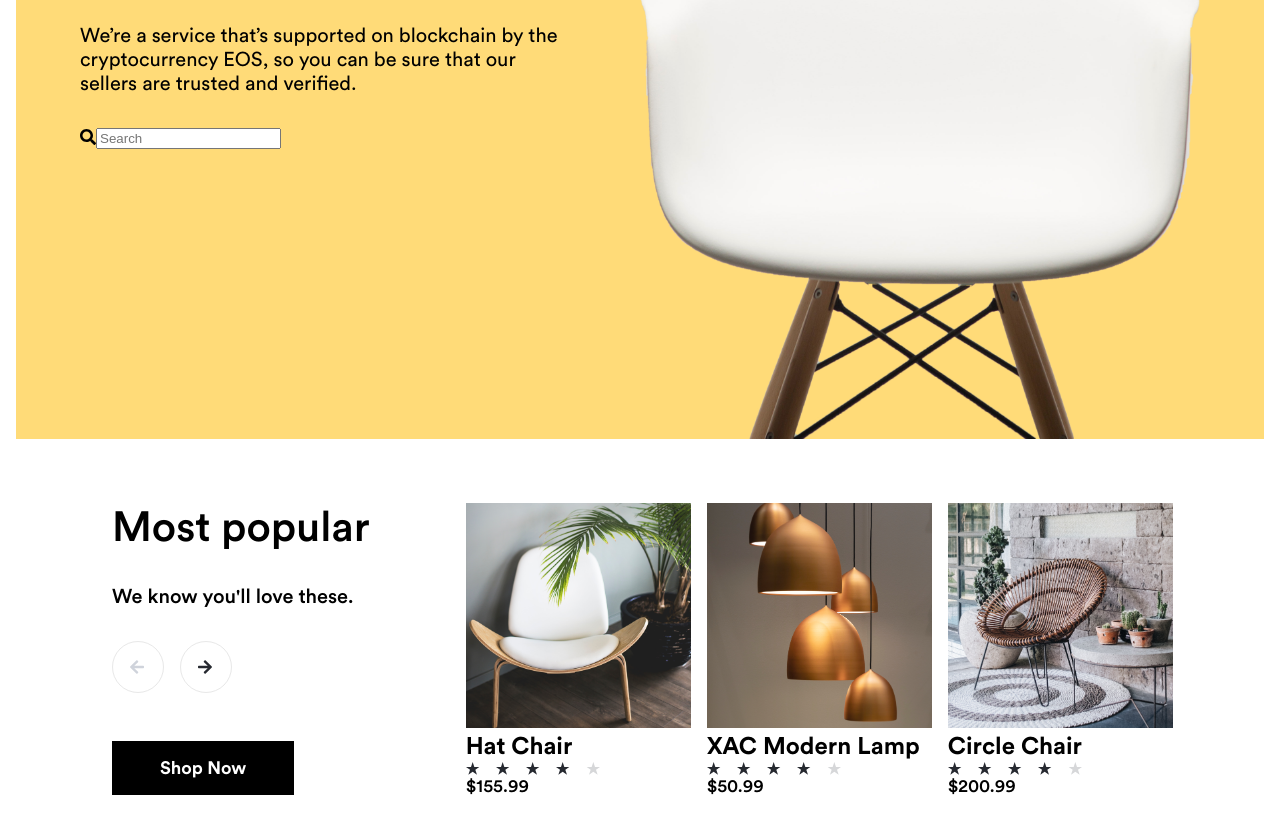
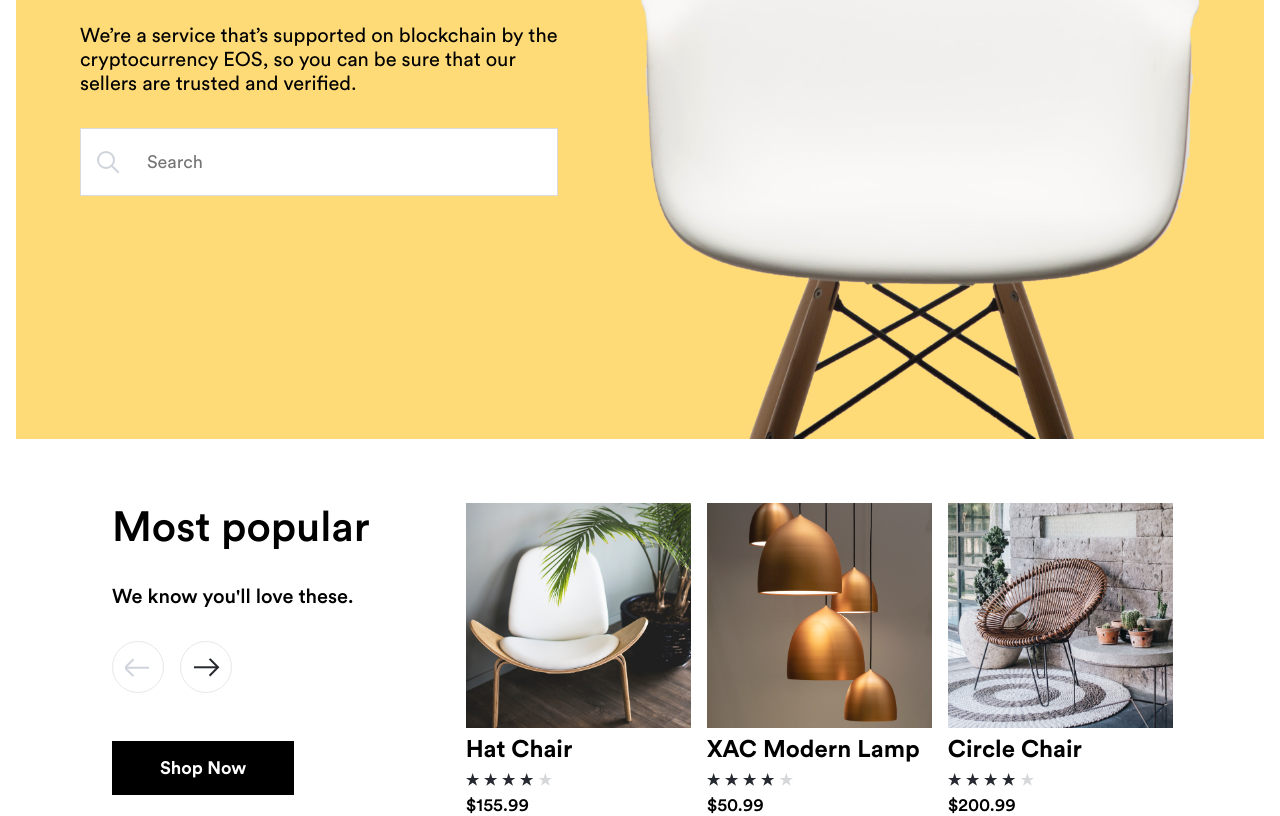
Before and after one commit to mkhbragg/block-shop, a React (Create React App) app: page / in a window 1280 px wide. Shown: the part 320-1136 px from the top of the page. Built offline with nearby package versions, Linux system fonts and the light colour scheme.

Commit message:
Search implemented in carousel.

```diff
--- a/package.json
+++ b/package.json
@@ -3,10 +3,6 @@
   "version": "0.1.0",
   "private": true,
   "dependencies": {
-    "@fortawesome/fontawesome-svg-core": "^1.2.25",
-    "@fortawesome/free-brands-svg-icons": "^5.11.2",
-    "@fortawesome/free-solid-svg-icons": "^5.11.2",
-    "@fortawesome/react-fontawesome": "^0.1.7",
     "@types/jest": "24.0.23",
     "@types/node": "12.12.14",
     "@types/react-dom": "16.9.4",
@@ -14,6 +10,7 @@
     "node-sass": "^4.13.0",
     "react": "^16.12.0",
     "react-dom": "^16.12.0",
+    "react-router-dom": "^5.1.2",
     "react-scripts": "3.2.0",
     "typescript": "3.7.2"
   },
@@ -40,6 +37,7 @@
   },
   "devDependencies": {
     "@types/react": "^16.9.13",
+    "@types/react-router-dom": "^5.1.3",
     "prop-types": "^15.7.2"
   }
 }
--- a/src/App.tsx
+++ b/src/App.tsx
@@ -1,19 +1,20 @@
 import React from 'react';
+import { BrowserRouter, Switch, Route } from 'react-router-dom';
 
 import './App.scss';
-import Categories from './containers/Categories/Categories';
-import Hero from './components/Hero/Hero';
-import Footer from './components/Footer/Footer';
-import Carousel from './containers/Carousel/Carousel';
+import LandingPage from './containers/LandingPage/LandingPage';
 
 const App: React.FC = () => {
   return (
-    <div className="App">
-      <Hero />
-      <Carousel />
-      <Categories />
-      <Footer />
-    </div>
+    <BrowserRouter>
+      <div className="App">
+        <Switch>
+          <Route path="/search" component={LandingPage} />
+          <Route path="/" exact component={LandingPage} />
+          <Route render={() => <h1>Not Found</h1>} />
+        </Switch>
+      </div>
+    </BrowserRouter>
   );
 }
 
--- a/src/components/Hero/Hero.module.scss
+++ b/src/components/Hero/Hero.module.scss
@@ -8,6 +8,10 @@
         margin-top: 6rem;
         display: flex;
         flex-direction: column;
+    }
+
+    .Content div:first-child {
+        margin-bottom: 2rem;
     }
 
     .HeroImage {
@@ -43,6 +47,7 @@
         .Content div:first-child {
             width: 50%;
             margin-right: 5rem;
+            margin-bottom: 6rem;
         }
 
         .HeroImage {
--- a/src/components/Hero/Hero.tsx
+++ b/src/components/Hero/Hero.tsx
@@ -5,7 +5,7 @@ import classes from './Hero.module.scss';
 import HeroImage from '../../assets/photos/hero.png';
 import Search from '../UI/Search/Search';
 
-const hero = () => (
+const hero = (props: any) => (
     <div className={classes.Hero}>
         <Header />
         <div className={classes.Content}>
@@ -13,7 +13,7 @@ const hero = () => (
                 <span className={classes.Title}>A new way to shop safely</span>
                 <div className={`${classes.Subtitle} ${classes.Large}`}>We’re a service that’s supported on blockchain by the cryptocurrency EOS, so you can be sure that our sellers are trusted and verified.</div>
                 <div className={`${classes.Subtitle} ${classes.Small}`}>Be sure that your purchase is verified and secure on blockchain with the cryptocurrency EOS.</div>
-                <Search />
+                <Search {...props} />
             </div>
             <img className={classes.HeroImage} src={HeroImage} alt="Chair" />
         </div>
--- a/src/components/UI/Search/Search.tsx
+++ b/src/components/UI/Search/Search.tsx
@@ -1,13 +1,52 @@
-import React from 'react';
-import { FontAwesomeIcon } from '@fortawesome/react-fontawesome';
+import React, { Component } from 'react';
 
 import Aux from '../../hoc/Aux/Aux';
+import classes from './Search.module.scss';
 
-const search = () => (
-    <Aux>
-        <FontAwesomeIcon icon="search"></FontAwesomeIcon>
-        <input type="text" placeholder="Search" />
-    </Aux>
-);
+class Search extends Component<any, any> {
+    state = {
+        search: ''
+    }
 
-export default search;
+    componentDidMount () {
+        // populate search with existing keywords
+        const query: any = new URLSearchParams(this.props.location.search);
+        for (let param of query.entries()) {
+            this.setState({ search: param[1] });
+        }
+    }
+
+    handleChange = (event: any) => {
+        this.setState({ search: event.target.value })
+    }
+
+    handleKeyPress = (event: any) => {
+        if (event.key === 'Enter') {
+            console.log('enter press here! ')
+            if (this.state.search === '') {
+                this.props.history.push('/');
+            } else {
+                this.props.history.push({
+                    pathname: '/search',
+                    search: `?keywords=${encodeURIComponent(this.state.search)}`
+                });
+            }
+        }
+    }
+
+    render () {
+        return (
+            <Aux>
+                <input
+                    className={classes.Search}
+                    type="text"
+                    placeholder="Search"
+                    value={this.state.search}
+                    onChange={(e) => this.handleChange(e)}
+                    onKeyPress={this.handleKeyPress} />
+            </Aux>
+        );
+    }
+}
+
+export default Search;
--- a/src/containers/Carousel/Carousel.module.scss
+++ b/src/containers/Carousel/Carousel.module.scss
@@ -10,10 +10,16 @@
         border-radius: 50%;
         height: 50px;
         width: 50px;
+        text-align: center;
 
-        svg {
-            margin: 17px;
+        img {
+            margin-top: 1rem;
         }
+    }
+
+    div.enabled:hover {
+        background-color: #E8E8E8;
+        cursor: pointer;
     }
 
     div:first-child {
@@ -51,7 +57,6 @@
 }
 
 .ScrollingArea {
-    width: 50%;
 
     .Tiles {
         left: 0;
@@ -60,10 +65,15 @@
         flex-direction: row;
         width: 100%;
         transition: left 0.5s;
+    }
 
-        img:not(:last-child) {
-            margin-right: 1rem;
-        }
+    .Tiles > div {
+        display: flex;
+        flex-direction: column;
+    }
+
+    .Tiles > div:not(:last-child) {
+        margin-right: 1rem;
     }
 }
 
@@ -102,6 +112,10 @@
         display: none;
     }
 
+    .ScrollingArea {
+        width: 50%;
+    }
+
     .Subtitle {
         font-size: 20px;
     }
--- a/src/containers/Carousel/Carousel.tsx
+++ b/src/containers/Carousel/Carousel.tsx
@@ -1,5 +1,4 @@
 import React, { Component } from 'react';
-import { FontAwesomeIcon } from '@fortawesome/react-fontawesome';
 
 import Button from '../../components/UI/Button/Button';
 import product1 from '../../assets/photos/product-1.png';
@@ -7,6 +6,10 @@ import product2 from '../../assets/photos/product-2.png';
 import product3 from '../../assets/photos/product-3.png';
 import ProductTile from '../../components/ProductTile/ProductTile';
 import classes from './Carousel.module.scss';
+import leftArrow from '../../assets/icons/left-arrow.svg';
+import leftArrowDisabled from '../../assets/icons/left-arrow-disabled.svg';
+import rightArrow from '../../assets/icons/right-arrow.svg';
+import rightArrowDisabled from '../../assets/icons/right-arrow-disabled.svg';
 
 const TILES = [
     { title: 'Hat Chair', src: product1, rating: '4/5', cost: '$155.99' },
@@ -25,10 +28,16 @@ class Carousel extends Component<any, any> {
     state = {
         rightOverflow: false,
         leftOverflow: false,
+        products: TILES,
+        keywords: []
     }
 
     componentDidMount() {
+        // check overflow in carousel
         this.updateOverflow();
+
+        // parse any keywords passed in url
+        this.getQueryParams();
 
         // add resize event listener
         window.addEventListener('resize', this.updateOverflow.bind(this));
@@ -40,7 +49,47 @@ class Carousel extends Component<any, any> {
         window.removeEventListener('transitionend', this.updateOverflow.bind(this));
     }
 
+    componentDidUpdate() {
+        this.getQueryParams();
+    }
+
+    getQueryParams () {
+        if ( this.props.match.path === '/search' ) {
+            let keywords: any;
+            const query: any = new URLSearchParams(this.props.location.search);
+            for (let param of query.entries()) {
+                if (param[0] === 'keywords') {
+                    keywords = param[1].split(' ');
+                }
+            }
+
+            if (!this.state.keywords || (this.state.keywords && (this.state.keywords.join('') !== keywords.join('')))) {
+                let filtered = TILES.filter(product => {
+                    let includes = false;
+                    keywords.forEach((keyword: any) => {
+                        if (product.title.toLowerCase().includes(keyword.toLowerCase())) {
+                            includes = true;
+                        }
+                    });
+                    return includes;
+                });
+
+                this.setState({ keywords: keywords, products: filtered });
+            }
+        } else {
+            // if search has been cleared, reset products list to default
+            if (this.state.keywords.length > 0) {
+                this.setState({ keywords: [], products: TILES });
+            }
+        }
+    }
+
+    getKeywords (keywords: string): string[] {
+        return keywords.split(' ');
+    }
+
     updateOverflow () {
+        if (this.state.products.length > 0) {
             let rightOverflow = false;
             let leftOverflow = false;
             let lastChild = this.tiles.children[this.tiles.children.length - 1].getBoundingClientRect();
@@ -56,6 +105,7 @@ class Carousel extends Component<any, any> {
 
             this.setState({ rightOverflow: rightOverflow, leftOverflow: leftOverflow });
         }
+    }
 
     shopHandler = () => {
         console.log('go to shopping page');
@@ -64,39 +114,41 @@ class Carousel extends Component<any, any> {
     handleLeftClick = (leftOverflow: boolean) => {
         if (leftOverflow) {
             let leftVal = parseFloat(this.tiles.style.left.split('px')[0]) || 0;
-            this.tiles.style.left = `${leftVal + 200}px`;
+            this.tiles.style.left = `${leftVal + this.tiles.children[0].getBoundingClientRect().width}px`;
         }
     }
 
     handleRightClick = (rightOverflow: boolean) => {
         if (rightOverflow) {
             let leftVal = parseFloat(this.tiles.style.left.split('px')[0]) || 0;
-            this.tiles.style.left = `${leftVal - 200}px`;
+            this.tiles.style.left = `${leftVal - this.tiles.children[0].getBoundingClientRect().width}px`;
         }
     }
 
     render() {
-        let tiles = TILES.map((tile, i) => {
+        let tiles = this.state.products
+            .map((tile: any, i) => {
                 return <ProductTile key={i} cost={tile.cost} title={tile.title} src={tile.src} rating={tile.rating} />;
             });
+
         return (
             <div className={classes.Carousel}>
                 <div className={classes.Controls}>
                     <span className={classes.Title}>Most popular</span>
                     <span className={classes.Subtitle}>We know you'll love these.</span>
                     <div className={classes.Arrows}>
-                        <div onClick={() => this.handleLeftClick(this.state.leftOverflow)}>
-                            <FontAwesomeIcon style={this.state.leftOverflow ? { color: '#262930' }: { color: '#CFD3DB' }} icon="arrow-left" />
+                        <div className={this.state.leftOverflow ? classes.enabled : classes.disabled} onClick={() => this.handleLeftClick(this.state.leftOverflow)}>
+                            { this.state.leftOverflow ? <img src={leftArrow} alt="left arrow" /> :  <img src={leftArrowDisabled} alt="disabled left arrow" /> }
                         </div>
-                        <div onClick={() => this.handleRightClick(this.state.rightOverflow)}>
-                            <FontAwesomeIcon style={this.state.rightOverflow ? { color: '#262930' }: { color: '#CFD3DB' }} icon="arrow-right" />
+                        <div className={this.state.rightOverflow ? classes.enabled : classes.disabled} onClick={() => this.handleRightClick(this.state.rightOverflow)}>
+                            { this.state.rightOverflow ? <img src={rightArrow} alt="right arrow" /> :  <img src={rightArrowDisabled} alt="disabled right arrow" /> }
                         </div>
                     </div>
                     <span className={classes.Large}><Button clicked={this.shopHandler}>Shop Now</Button></span>
                 </div>
                 <div className={classes.ScrollingArea} ref={(container) => { this.scrollingArea = container; }}>
                     <div className={classes.Tiles} ref={(tiles) => { this.tiles = tiles; }}>
-                        {tiles}
+                        {tiles.length > 0 ? tiles : null}
                     </div>
                 </div>
                 <span className={classes.Small}><Button clicked={this.shopHandler}>Shop Now</Button></span>
--- /dev/null
+++ b/src/containers/LandingPage/LandingPage.tsx
@@ -0,0 +1,23 @@
+import React, { Component } from 'react';
+
+
+import Categories from '../Categories/Categories';
+import Hero from '../../components/Hero/Hero';
+import Footer from '../../components/Footer/Footer';
+import Carousel from '../Carousel/Carousel';
+import Aux from '../../components/hoc/Aux/Aux';
+
+class LandingPage extends Component<any, any> {
+    render () {
+        return (
+            <Aux>
+                <Hero {...this.props} />
+                <Carousel {...this.props} />
+                <Categories />
+                <Footer />
+            </Aux>
+        );
+    }
+}
+
+export default LandingPage;
--- a/src/index.tsx
+++ b/src/index.tsx
@@ -1,14 +1,8 @@
 import React from 'react';
 import ReactDOM from 'react-dom';
-import { library } from '@fortawesome/fontawesome-svg-core';
-import { fab } from '@fortawesome/free-brands-svg-icons';
-import { faSearch, faArrowRight, faArrowLeft, faStar } from '@fortawesome/free-solid-svg-icons';
-
 import './index.scss';
 import App from './App';
 import * as serviceWorker from './serviceWorker';
-
-library.add(fab, faSearch, faArrowLeft, faArrowRight, faStar);
 
 ReactDOM.render(<App />, document.getElementById('root'));
 
```
Also changed, not shown: 1 other file (tests, documents, lock files or other folders). Lines whose indentation alone changed are shown as unchanged.
